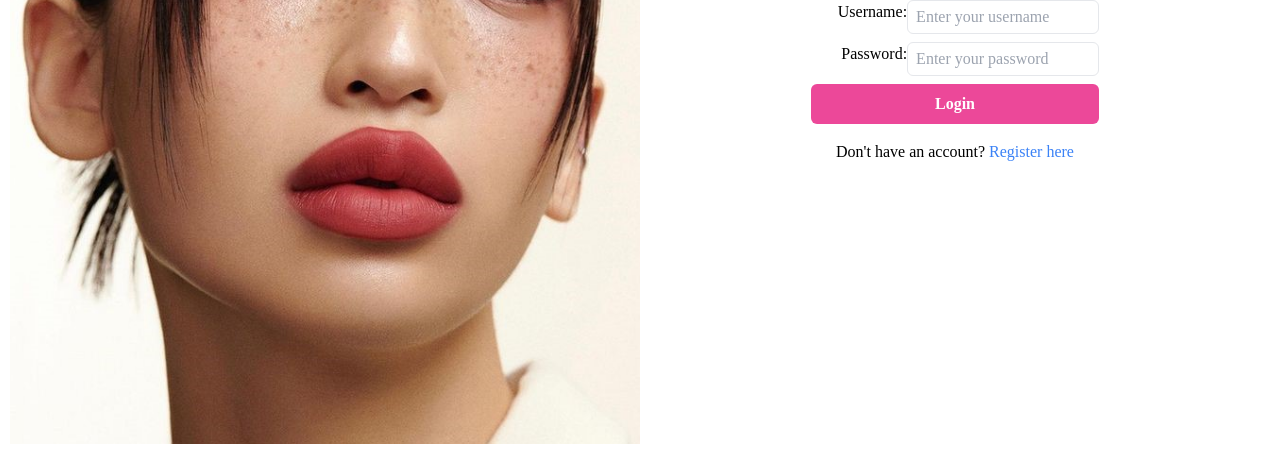
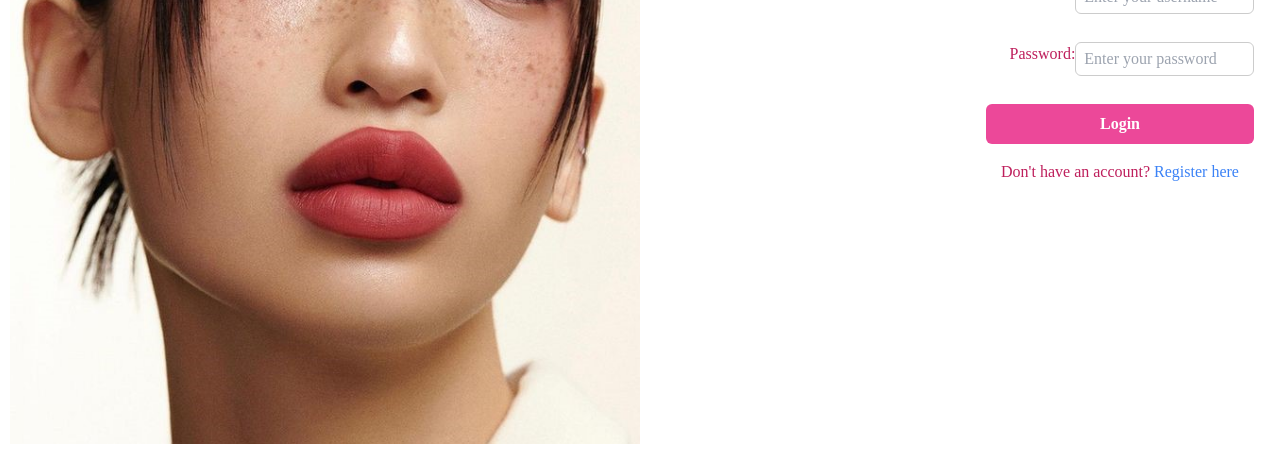
Before and after one commit to SwatiUpadhyay/ecom, a plain HTML site: page login.html in a window 1280 px wide. Shown: the part 346-800 px from the top of the page. Drawn offline with nearby package versions, Linux system fonts and the light colour scheme.

Commit message:
Update style.css

```diff
--- a/style.css
+++ b/style.css
@@ -268,3 +268,78 @@ body{
   .subscribe-button:hover {
     background-color: #45a049;
   }
+
+
+/* LOGIN PAGE STYLE */
+
+.login-container {
+    display: flex;
+    justify-content: flex-end; /* Align content to the right */
+    align-items: center; /* Center vertically */
+    height: 100vh; /* Full viewport height */
+    background-color: black; /* Set your background color */
+    padding: 20px;
+
+  }
+
+  .login-form{
+            color: rgb(190, 31, 92); /* Set your text color */
+            max-width: 300px; /* Adjust the maximum width of the form */
+  }
+
+
+  .form-group {
+    margin-bottom: 20px;
+}
+
+p {
+    color: rgb(190, 31, 92); /* Set your paragraph text color */
+    margin-top: 10px; /* Add some space above the paragraph */
+}
+a {
+    color: rgb(190, 31, 92); /* Set your link text color */
+}
+
+label {
+    display: block; /* Display labels as block elements */
+    margin-bottom: 5px; /* Add some space between labels and inputs */
+}
+
+input {
+    width: 100%; /* Make inputs fill their container */
+    padding: 8px; /* Adjust input padding */
+    border-radius: 5px; /* Add some border radius to inputs */
+    border: 1px solid #ccc; /* Add a border to inputs */
+}
+
+
+button {
+    background-color: #ffc1c1; /* Light pink button */
+    color: #fff; /* White text */
+    padding: 10px 20px; /* Adjust padding as needed */
+    border: none; /* Remove border */
+    border-radius: 5px; /* Rounded corners */
+    cursor: pointer; /* Indicate clickable element */
+    position: relative; /* Needed for pseudo-element */
+    overflow: hidden; /* Needed for pseudo-element */
+  }
+
+  button::before {
+    content: "";
+    position: absolute;
+    top: 0;
+    left: 0;
+    width: 100%;
+    height: 100%;
+    background: radial-gradient(circle at center, rgba(255,255,255,0.3) 0%, rgba(0,0,0,0) 70%);
+    transform: scale(0); /* Initially hidden */
+    transition: transform 0.3s ease-out; /* Smooth animation */
+  }
+
+  button:hover::before {
+    transform: scale(1); /* Grows on hover */
+  }
+
+  .text-registration {
+    color: rgb(190, 31, 92);
+  }
```
